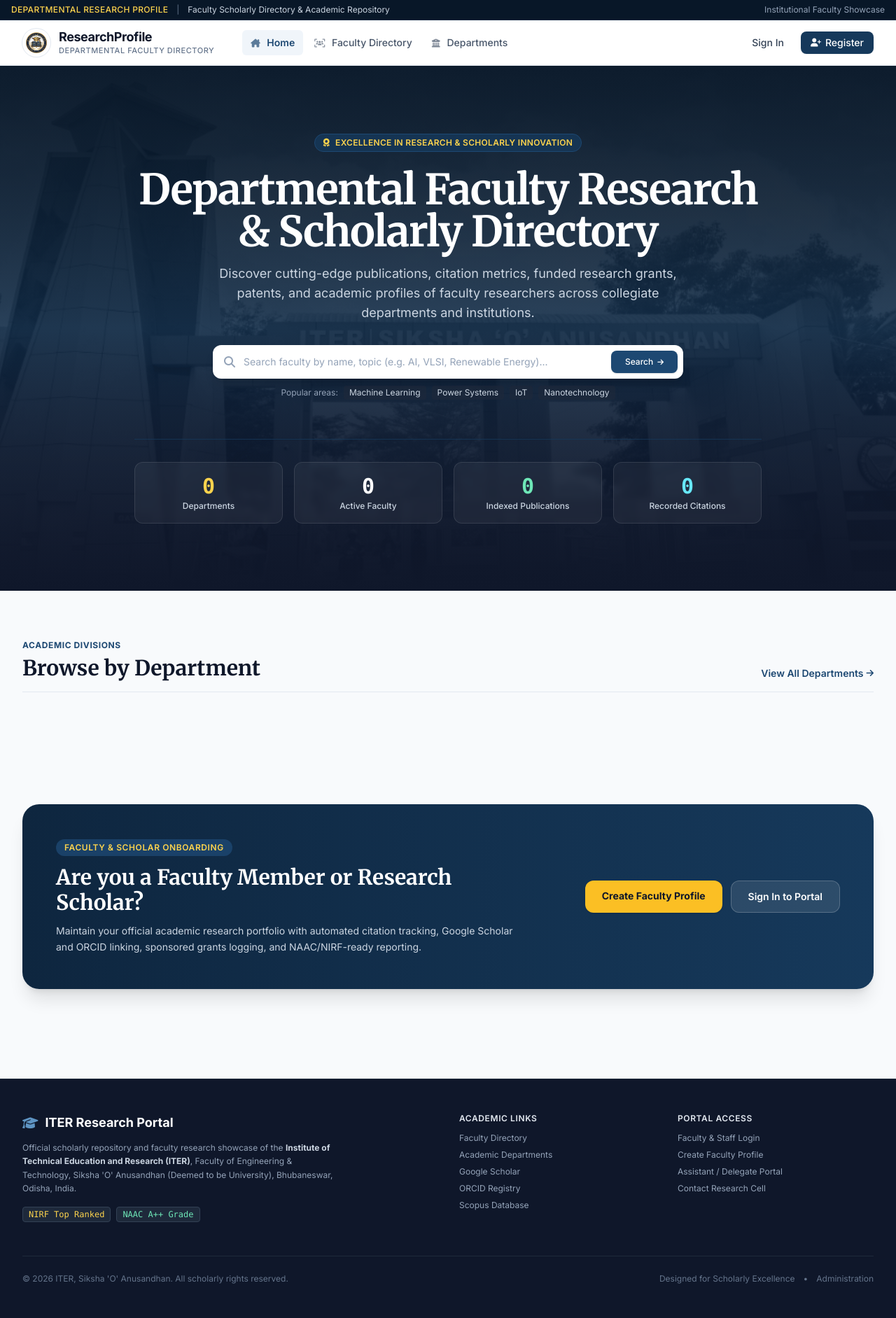
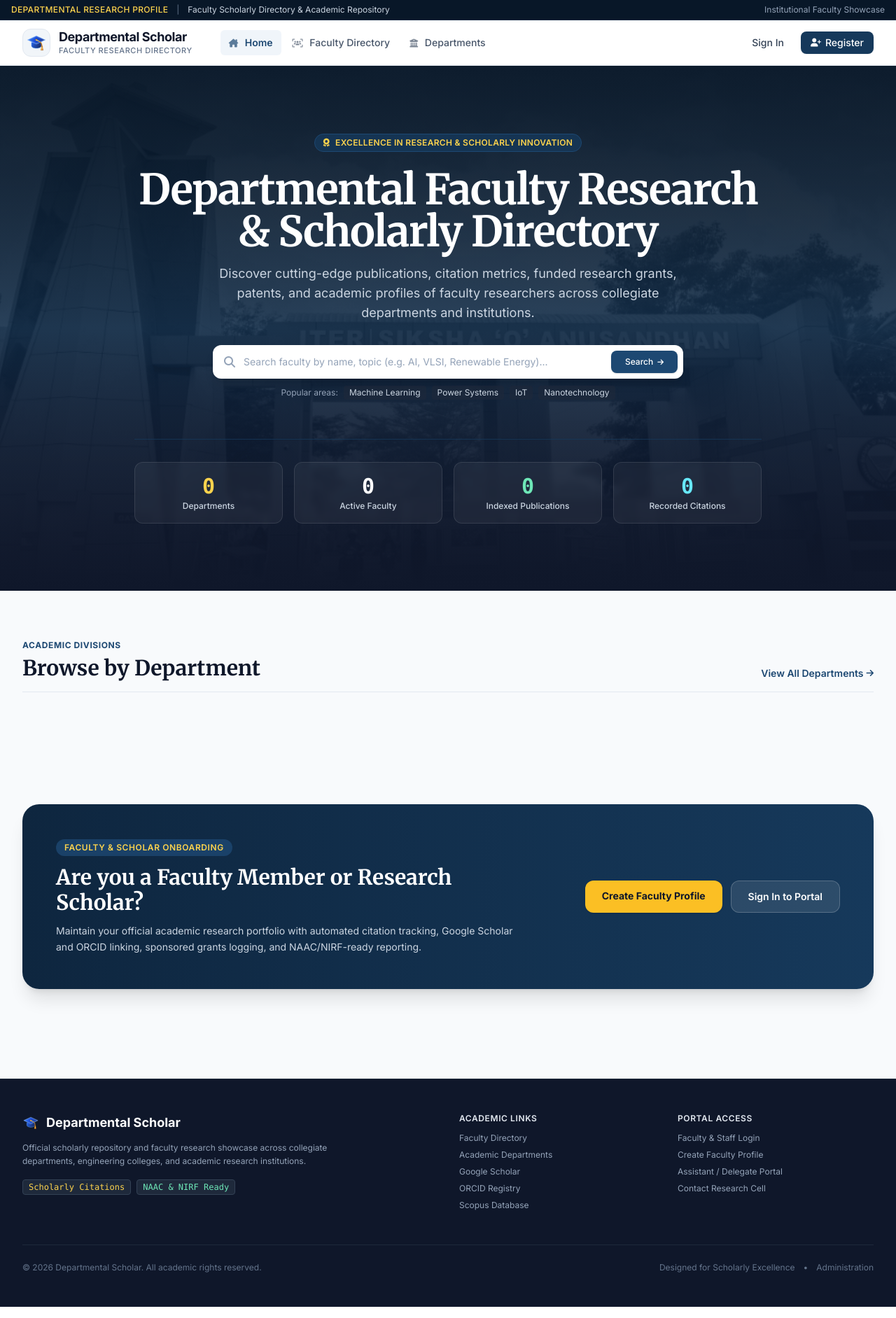
Before and after one commit to kritisp/Research_Profile, a PHP site: page /research_profile/ in a window 1280 px wide. Shown: the whole page at 70% size. Run offline with PHP 8.4, Linux system fonts and the light colour scheme; data that the repository does not hold is empty; some libraries are stand-ins or nearby versions.

Commit message:
feat: replace heavy round seal with clean modern scholar hat vector logo and Departmental Scholar branding

```diff
--- a/includes/footer.php
+++ b/includes/footer.php
@@ -7,17 +7,15 @@
                 <!-- Col 1: Institute Info -->
                 <div class="md:col-span-2 space-y-3">
                     <div class="flex items-center gap-2.5 text-white font-bold text-lg">
-                        <i class="fa-solid fa-graduation-cap text-iter-400"></i>
-                        <span>ITER Research Portal</span>
+                        <img src="<?= url('assets/img/scholar_hat.svg') ?>" alt="Departmental Scholar" class="w-6 h-6 object-contain">
+                        <span>Departmental Scholar</span>
                     </div>
                     <p class="text-xs text-slate-400 leading-relaxed max-w-md">
-                        Official scholarly repository and faculty research showcase of the
-                        <strong class="text-slate-300">Institute of Technical Education and Research (ITER)</strong>,
-                        Faculty of Engineering & Technology, Siksha 'O' Anusandhan (Deemed to be University), Bhubaneswar, Odisha, India.
+                        Official scholarly repository and faculty research showcase across collegiate departments, engineering colleges, and academic research institutions.
                     </p>
                     <div class="flex items-center gap-2 pt-1 text-xs text-slate-400">
-                        <span class="inline-flex items-center px-2 py-0.5 rounded bg-slate-800 text-amber-300 border border-slate-700 font-mono">NIRF Top Ranked</span>
-                        <span class="inline-flex items-center px-2 py-0.5 rounded bg-slate-800 text-emerald-300 border border-slate-700 font-mono">NAAC A++ Grade</span>
+                        <span class="inline-flex items-center px-2 py-0.5 rounded bg-slate-800 text-amber-300 border border-slate-700 font-mono">Scholarly Citations</span>
+                        <span class="inline-flex items-center px-2 py-0.5 rounded bg-slate-800 text-emerald-300 border border-slate-700 font-mono">NAAC & NIRF Ready</span>
                     </div>
                 </div>
 
@@ -46,7 +44,7 @@
             </div>
 
             <div class="mt-12 pt-6 border-t border-slate-800 flex flex-col sm:flex-row justify-between items-center text-xs text-slate-500 gap-4">
-                <p>&copy; <?= date('Y') ?> ITER, Siksha 'O' Anusandhan. All scholarly rights reserved.</p>
+                <p>&copy; <?= date('Y') ?> Departmental Scholar. All academic rights reserved.</p>
                 <p class="flex items-center gap-3">
                     <span>Designed for Scholarly Excellence</span>
                     <span>•</span>
--- a/includes/header.php
+++ b/includes/header.php
@@ -88,12 +88,12 @@ $flashes   = get_flashes();
                 <!-- Branding -->
                 <div class="flex items-center">
                     <a href="<?= url() ?>" class="flex items-center gap-3 group">
-                        <div class="w-10 h-10 rounded-full bg-white p-0.5 shadow-sm ring-1 ring-slate-200 overflow-hidden flex items-center justify-center">
-                            <img src="<?= url('assets/img/scholar_logo.png') ?>" alt="Scholar Logo" class="w-full h-full object-contain">
+                        <div class="w-10 h-10 rounded-xl bg-slate-100 hover:bg-slate-200 p-1 flex items-center justify-center transition border border-slate-200 shadow-xs">
+                            <img src="<?= url('assets/img/scholar_hat.svg') ?>" alt="Departmental Scholar" class="w-full h-full object-contain">
                         </div>
                         <div class="flex flex-col">
-                            <span class="font-bold text-lg text-slate-900 tracking-tight leading-tight group-hover:text-iter-700 transition">ResearchProfile</span>
-                            <span class="text-[11px] font-medium text-slate-500 tracking-wider uppercase">Departmental Faculty Directory</span>
+                            <span class="font-bold text-lg text-slate-900 tracking-tight leading-tight group-hover:text-iter-700 transition">Departmental Scholar</span>
+                            <span class="text-[11px] font-medium text-slate-500 tracking-wider uppercase">Faculty Research Directory</span>
                         </div>
                     </a>
 
--- a/includes/preloader.php
+++ b/includes/preloader.php
@@ -134,43 +134,30 @@
 
     <div class="relative z-10 flex flex-col items-center text-center px-6 max-w-md w-full">
 
-        <!-- Logo Container with Orbital Ring and Aura -->
-        <div class="relative w-36 h-36 sm:w-40 sm:h-40 mb-6 flex items-center justify-center soa-logo-card">
+        <!-- Pure Floating Scholar Hat (Clean, Not a Round Coin) -->
+        <div class="relative mb-5 flex items-center justify-center">
+            <!-- Subtle luminous ambient glow -->
+            <div class="absolute w-32 h-32 rounded-full bg-gradient-to-tr from-blue-600/30 via-amber-500/20 to-cyan-500/30 blur-2xl soa-aura"></div>
 
-            <!-- Intense Breathing Aura -->
-            <div class="absolute inset-2 rounded-full bg-gradient-to-tr from-rose-600/40 via-amber-500/30 to-emerald-500/30 soa-aura"></div>
-
-            <!-- Rotating Dual-Accent Orbital Ring with Orbiting Comet Head -->
-            <div class="absolute -inset-2.5 rounded-full p-[2px] bg-gradient-to-tr from-rose-600 via-amber-400 to-emerald-500 opacity-80 soa-orbit-ring shadow-[0_0_20px_rgba(225,29,72,0.4)]">
-                <!-- Inner cutout -->
-                <div class="w-full h-full rounded-full bg-[#080d1a]/90 relative">
-                    <!-- Comet Head particle -->
-                    <div class="absolute top-0 left-1/2 -translate-x-1/2 -translate-y-1/2 w-2.5 h-2.5 rounded-full bg-white shadow-[0_0_10px_#ffffff,0_0_15px_#f59e0b]"></div>
-                </div>
-            </div>
-
-            <!-- Crisp White Disc Housing Scholar Hat Logo -->
-            <div class="relative w-30 h-30 sm:w-34 sm:h-34 rounded-full p-1 bg-white shadow-2xl ring-2 ring-white/30 flex items-center justify-center overflow-hidden">
-                <img src="<?= url('assets/img/scholar_logo.png') ?>"
-                     alt="Departmental Research Profile"
-                     class="w-full h-full object-contain drop-shadow">
+            <!-- Clean floating scholar cap -->
+            <div class="relative w-28 h-28 sm:w-32 sm:h-32 flex items-center justify-center filter drop-shadow-[0_12px_24px_rgba(37,99,235,0.45)]">
+                <img src="<?= url('assets/img/scholar_hat.svg') ?>"
+                     alt="Departmental Scholar"
+                     class="w-full h-full object-contain transform hover:scale-105 transition duration-300">
             </div>
         </div>
 
-        <!-- Institutional Typography -->
+        <!-- Clean Typography -->
         <div class="space-y-1.5 mb-7">
             <span class="inline-flex items-center gap-1.5 px-3 py-0.5 rounded-full bg-white/5 border border-white/10 text-[10px] font-mono tracking-widest text-amber-300 uppercase font-semibold shadow-sm">
                 <span class="w-1.5 h-1.5 rounded-full bg-amber-400 animate-pulse"></span>
-                <span>Scholarly Research Network</span>
+                <span>Faculty Research Network</span>
             </span>
             <h1 class="text-xl sm:text-2xl font-bold font-serif tracking-wider text-slate-100 uppercase drop-shadow-sm pt-1">
-                Departmental Research Profile
+                Departmental Scholar
             </h1>
             <p class="text-[11px] font-mono tracking-widest text-slate-400 uppercase">
-                Faculty Scholarly Directory & Academic Repository
-            </p>
-            <p class="text-xs font-semibold text-rose-400/90 pt-0.5 tracking-wide">
-                Excellence in Research, Grants & Publications
+                Faculty Research Directory & Profile System
             </p>
         </div>
 
```
Also changed, not shown: assets/img/scholar_hat.svg (added), assets/img/scholar_logo.png (deleted).
